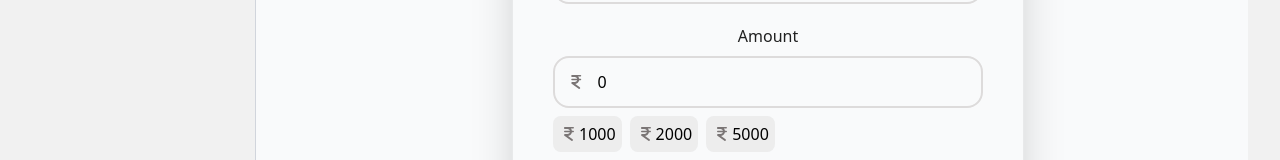
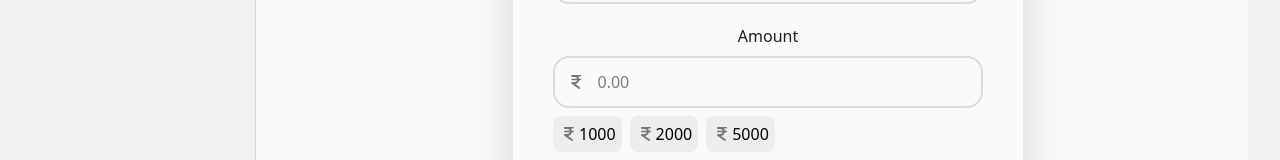
Before and after one commit to aaryae/DPS-Frontend, a React (Vite) app: page /transfer-money in a window 1280 px wide. Shown: the part 333-493 px from the top of the page. Built offline with nearby package versions, Linux system fonts and the light colour scheme.

Commit message:
feat: transfermoney model bug fix

```diff
--- a/src/ui/user/organisms/QuickAction.tsx
+++ b/src/ui/user/organisms/QuickAction.tsx
@@ -1,6 +1,6 @@
 import { faArrowDown, faArrowUp, faCreditCard, faShoppingCart } from '@fortawesome/free-solid-svg-icons'
 import { FontAwesomeIcon } from '@fortawesome/react-fontawesome'
-import QuickActionCard from '../molecules/QuickActionCard'
+import QuickActionCard from '@ui-user/molecules/QuickActionCard'
 
 const RecentActivities = () => {
   return (
--- a/src/ui/user/organisms/StatsDetail.tsx
+++ b/src/ui/user/organisms/StatsDetail.tsx
@@ -1,6 +1,6 @@
 import { faArrowTrendUp, faMoneyBillWave, faShoppingCart, faUser } from '@fortawesome/free-solid-svg-icons'
 import { FontAwesomeIcon } from '@fortawesome/react-fontawesome'
-import StatCard from '../molecules/StatCard'
+import StatCard from '@ui-user/molecules/StatCard'
 
 const StatsDetail = () => {
   return (
--- a/src/ui/user/pages/TransferMoney.tsx
+++ b/src/ui/user/pages/TransferMoney.tsx
@@ -3,11 +3,11 @@ import { FontAwesomeIcon } from '@fortawesome/react-fontawesome'
 import { useState } from 'react'
 
 const TransferMoney = () => {
-  const [amount, setAmount] = useState<number>(0.00)
+  const [amount, setAmount] = useState<number>(0.0)
 
   return (
-    <section>
-      <div className='flex flex-col max-w-lg mx-auto border border-[#85858523] rounded-2xl shadow-2xl p-10 '>
+    <section className=' bg-transparent'>
+      <div className='flex flex-col max-w-lg mx-auto border border-[#85858523] rounded-2xl shadow-2xl p-10  '>
         <h1 className='text-2xl p-1 font-bold '>Send Money</h1>
         <h3 className='p-1 text-[#7a7575]'>Transfer money securely to anyone, anywhere</h3>
 
@@ -28,7 +28,16 @@ const TransferMoney = () => {
         </label>
         <div className='border-2 border-[#dddbdb] flex gap-3 p-3 rounded-2xl'>
           <FontAwesomeIcon icon={faIndianRupee} className='my-auto' color='#7a7575' />
-          <input type='number' id='Amount' placeholder='0.00' value={amount} className='outline-none border-0 w-full' />
+          <input
+            type='number'
+            id='Amount'
+            placeholder='0.00'
+            value={amount === 0 ? '' : amount}
+            onChange={(e) => setAmount(Number(e.target.value || 0))}
+            className='outline-none border-0 w-full'
+            step='0.01'
+            inputMode='decimal'
+          />{' '}
         </div>
         <div className='flex gap-2 py-2'>
           <span onClick={() => setAmount(1000)} className='bg-[#ecececee] p-1.5 rounded-lg cursor-pointer'>
@@ -69,7 +78,7 @@ const TransferMoney = () => {
           </p>
         </div>
         <button className='bg-purple-700 text-white py-4 rounded-2xl '>
-          Send <FontAwesomeIcon icon={faIndianRupee} className='my-auto'  />
+          Send <FontAwesomeIcon icon={faIndianRupee} className='my-auto' />
           {amount}
         </button>
       </div>
--- a/src/ui/user/templates/Template.tsx
+++ b/src/ui/user/templates/Template.tsx
@@ -7,7 +7,7 @@ const Template = () => {
   const [sidebarOpen, setSidebarOpen] = useState(false)
 
   return (
-    <div className='flex min-h-screen bg-gray-50'>
+    <div className='flex min-h-screen bg-gray-50 w-full'>
       <Sidebar isOpen={sidebarOpen} onClose={() => setSidebarOpen(false)} />
 
       {/* ADD lg:ml-64 here to push content right on desktop */}
```
Also changed, not shown: src/ui/user/pages/Dashboard.tsx (+5 -4 lines).
